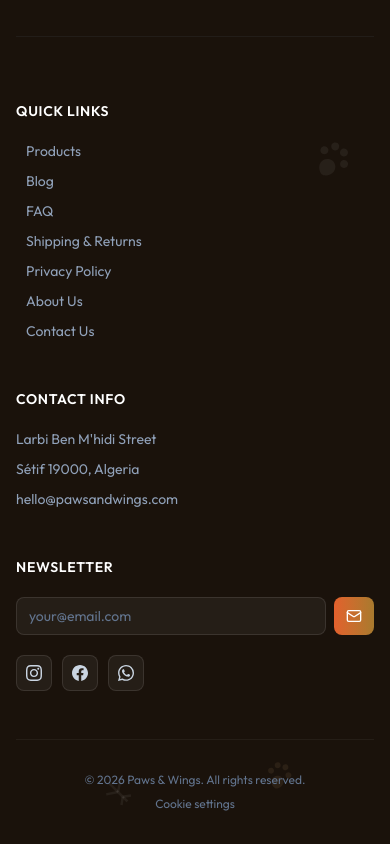
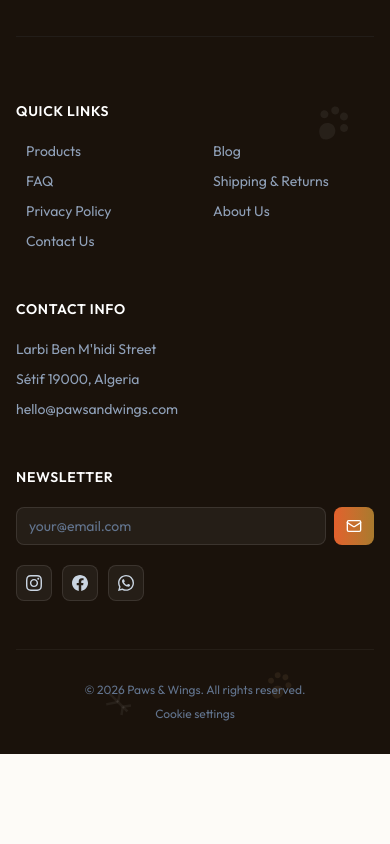
Before and after one commit to matique2026ai-ux/pet-shop, a Next.js app: page / in a window 390 px wide. Shown: the part 5534-6378 px from the top of the page. After the commit the page ends 6288 px from the top, so only its background shows below. Built offline with nearby package versions, Linux system fonts and the light colour scheme; no server answers; the database is empty.

Commit message:
Make footer links display in 2 columns on mobile screens

```diff
--- a/src/components/footer.tsx
+++ b/src/components/footer.tsx
@@ -152,7 +152,7 @@ export default function Footer() {
             <h3 className="font-semibold text-white mb-5 text-sm uppercase tracking-wider">
               {t.footer.quickLinks}
             </h3>
-            <ul className="space-y-2.5 text-sm">
+            <ul className="grid grid-cols-2 md:grid-cols-1 gap-y-2.5 gap-x-4 text-sm">
               {[
                 { href: "/products", label: t.nav.products },
                 { href: "/blog",      label: t.nav.blog },
```
